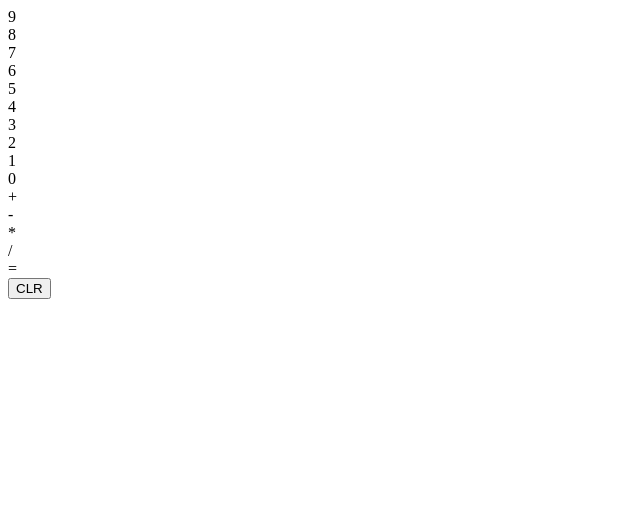
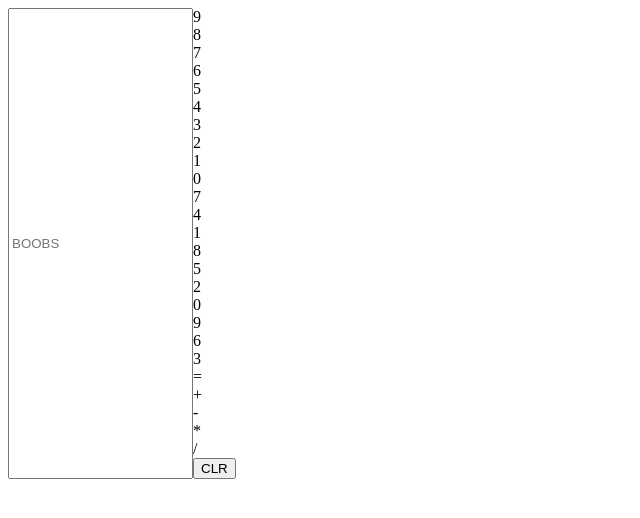
Before and after one commit to blehnk/calculator, a plain HTML site: page index.html in a window 1280 px wide. Shown: the whole page, without its empty margins (0-640 px from the left). Drawn offline with Linux system fonts and the light colour scheme.

Commit message:
Move .key creation from js to index.html

```diff
--- a/index.html
+++ b/index.html
@@ -5,16 +5,27 @@
     <meta name="viewport" content="width=device-width, initial-scale=1.0">
     <title>Calculator</title>
     <script src = "script.js" defer></script>
+    <link rel = "stylesheet" href="style.css">
 </head>
 <body>
     <div id = "mainContainer">
-        <div id = "display"></div>
+        <input id = "display" placeholder="BOOBS">
         <div id = "keys">
-            <div class="key operation">+</div>
-            <div class="key operation">-</div>
-            <div class="key operation">*</div>
-            <div class="key operation">/</div>
-            <div class="key operation">=</div>
+            <div id="7" class="key num">7</div>
+            <div id="4" class="key num">4</div>
+            <div id="1" class="key num">1</div>
+            <div id="8" class="key num">8</div>
+            <div id="5" class="key num">5</div>
+            <div id="2" class="key num">2</div>
+            <div id="0" class="key num">0</div>
+            <div id="9" class="key num">9</div>
+            <div id="6" class="key num">6</div>
+            <div id="3" class="key num">3</div>
+            <div id="=" class="key operation">=</div>
+            <div id="+" class="key operation">+</div>
+            <div id="-" class="key operation">-</div>
+            <div id="*" class="key operation">*</div>
+            <div id="/" class="key operation">/</div>
         </div>
 
     </div>
```
